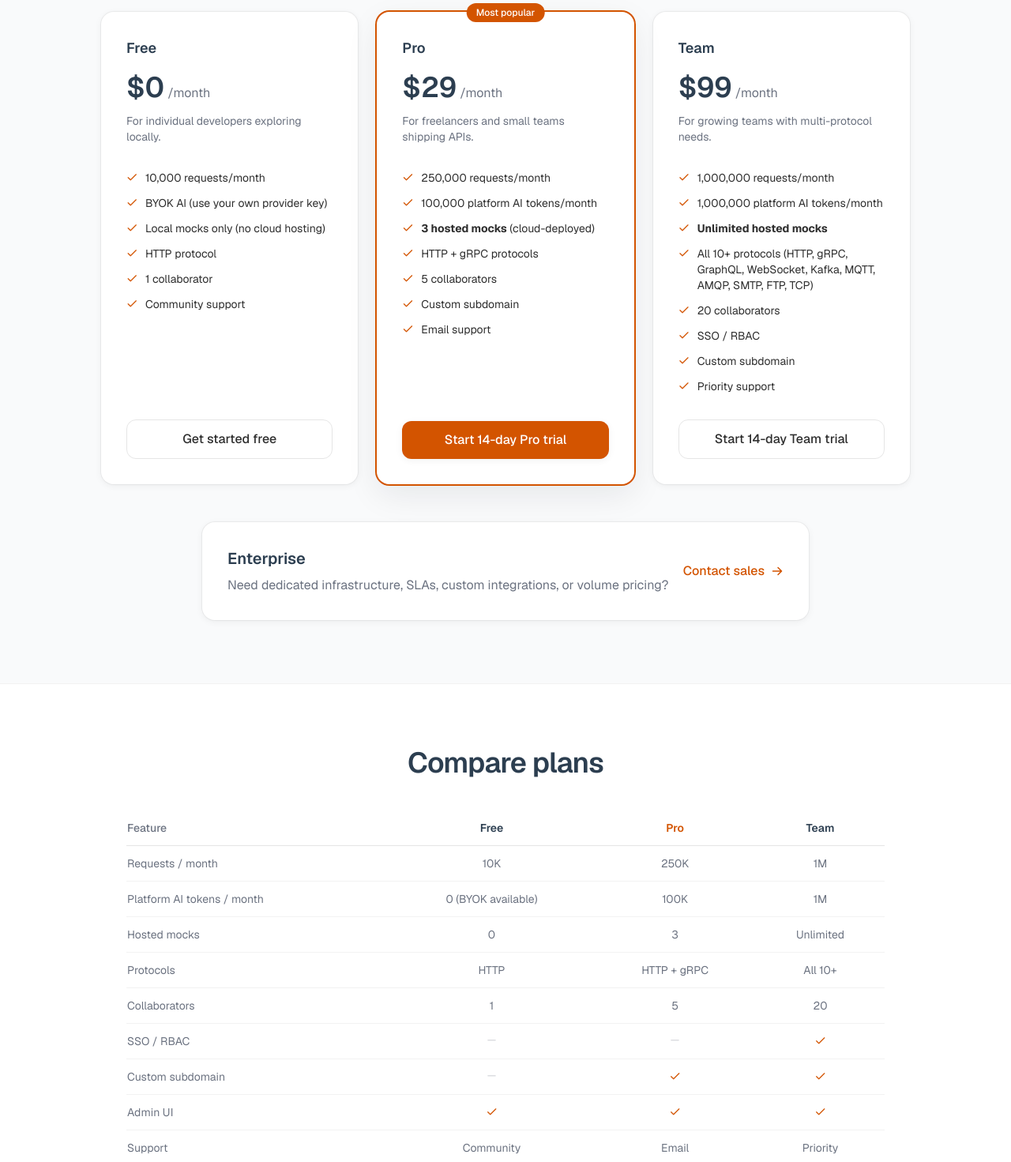
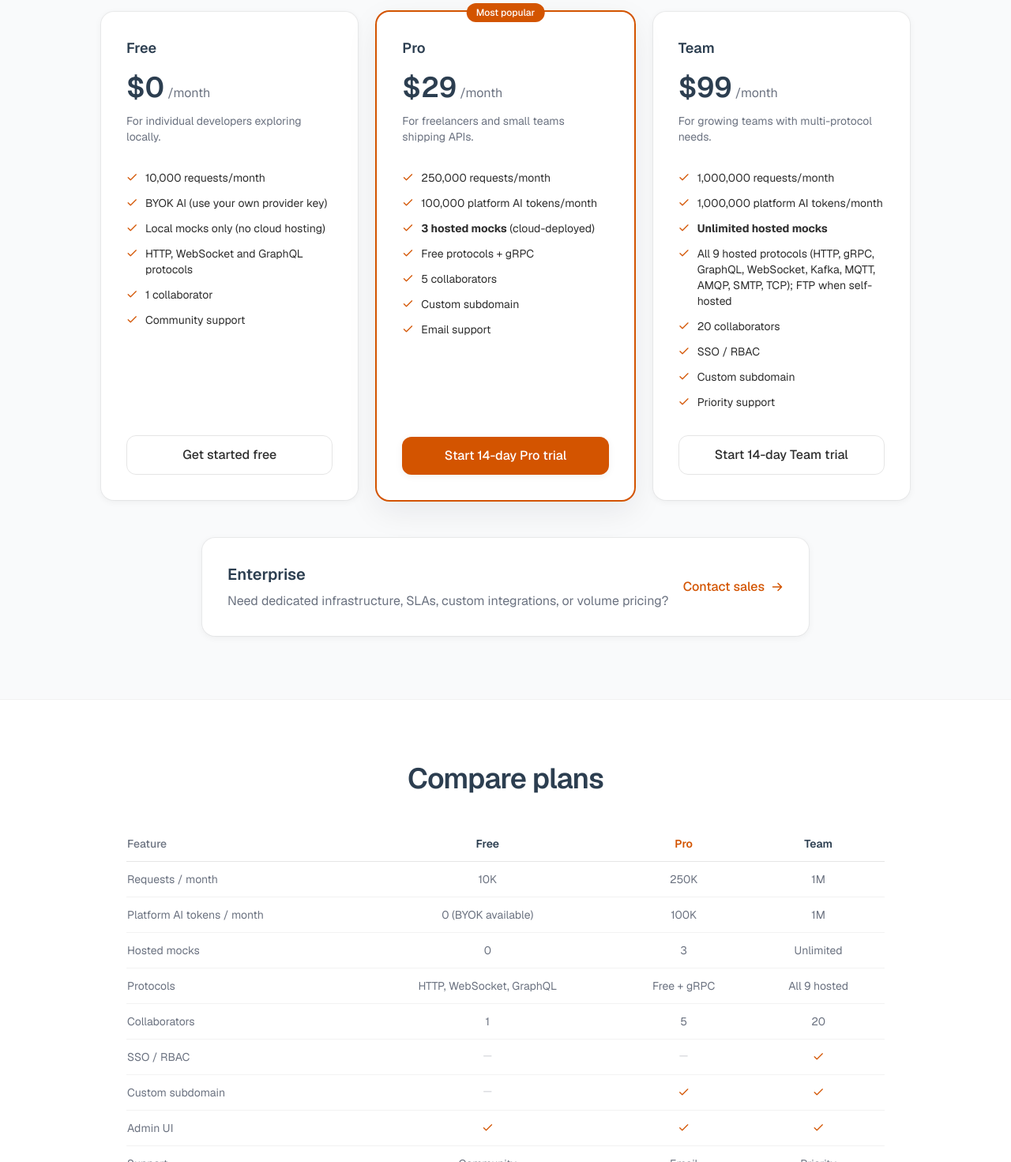
Before and after one commit to SaaSy-Solutions/mockforge.dev, a website: page pricing.html in a window 1280 px wide. Shown: the part 303-1774 px from the top of the page at 79% size. Drawn offline with nearby package versions, Linux system fonts and the light colour scheme.

Commit message:
Fix site overclaims: fidelity panel shipped, protocol count, hosted protocols (#48)
* Fix site overclaims: fidelity panel shipped, 10 protocols, hosted protocol list

* fix(site): correct per-plan protocols and describe MFA as TOTP

```diff
--- a/pricing.html
+++ b/pricing.html
@@ -208,7 +208,7 @@
               <li class="flex items-start gap-2.5"><i class="ph-bold ph-check text-brand-orange mt-0.5"></i><span>10,000 requests/month</span></li>
               <li class="flex items-start gap-2.5"><i class="ph-bold ph-check text-brand-orange mt-0.5"></i><span>BYOK AI (use your own provider key)</span></li>
               <li class="flex items-start gap-2.5"><i class="ph-bold ph-check text-brand-orange mt-0.5"></i><span>Local mocks only (no cloud hosting)</span></li>
-              <li class="flex items-start gap-2.5"><i class="ph-bold ph-check text-brand-orange mt-0.5"></i><span>HTTP protocol</span></li>
+              <li class="flex items-start gap-2.5"><i class="ph-bold ph-check text-brand-orange mt-0.5"></i><span>HTTP, WebSocket and GraphQL protocols</span></li>
               <li class="flex items-start gap-2.5"><i class="ph-bold ph-check text-brand-orange mt-0.5"></i><span>1 collaborator</span></li>
               <li class="flex items-start gap-2.5"><i class="ph-bold ph-check text-brand-orange mt-0.5"></i><span>Community support</span></li>
             </ul>
@@ -234,7 +234,7 @@
               <li class="flex items-start gap-2.5"><i class="ph-bold ph-check text-brand-orange mt-0.5"></i><span>250,000 requests/month</span></li>
               <li class="flex items-start gap-2.5"><i class="ph-bold ph-check text-brand-orange mt-0.5"></i><span>100,000 platform AI tokens/month</span></li>
               <li class="flex items-start gap-2.5"><i class="ph-bold ph-check text-brand-orange mt-0.5"></i><span><strong>3 hosted mocks</strong> (cloud-deployed)</span></li>
-              <li class="flex items-start gap-2.5"><i class="ph-bold ph-check text-brand-orange mt-0.5"></i><span>HTTP + gRPC protocols</span></li>
+              <li class="flex items-start gap-2.5"><i class="ph-bold ph-check text-brand-orange mt-0.5"></i><span>Free protocols + gRPC</span></li>
               <li class="flex items-start gap-2.5"><i class="ph-bold ph-check text-brand-orange mt-0.5"></i><span>5 collaborators</span></li>
               <li class="flex items-start gap-2.5"><i class="ph-bold ph-check text-brand-orange mt-0.5"></i><span>Custom subdomain</span></li>
               <li class="flex items-start gap-2.5"><i class="ph-bold ph-check text-brand-orange mt-0.5"></i><span>Email support</span></li>
@@ -258,7 +258,7 @@
               <li class="flex items-start gap-2.5"><i class="ph-bold ph-check text-brand-orange mt-0.5"></i><span>1,000,000 requests/month</span></li>
               <li class="flex items-start gap-2.5"><i class="ph-bold ph-check text-brand-orange mt-0.5"></i><span>1,000,000 platform AI tokens/month</span></li>
               <li class="flex items-start gap-2.5"><i class="ph-bold ph-check text-brand-orange mt-0.5"></i><span><strong>Unlimited hosted mocks</strong></span></li>
-              <li class="flex items-start gap-2.5"><i class="ph-bold ph-check text-brand-orange mt-0.5"></i><span>All 10+ protocols (HTTP, gRPC, GraphQL, WebSocket, Kafka, MQTT, AMQP, SMTP, FTP, TCP)</span></li>
+              <li class="flex items-start gap-2.5"><i class="ph-bold ph-check text-brand-orange mt-0.5"></i><span>All 9 hosted protocols (HTTP, gRPC, GraphQL, WebSocket, Kafka, MQTT, AMQP, SMTP, TCP); FTP when self-hosted</span></li>
               <li class="flex items-start gap-2.5"><i class="ph-bold ph-check text-brand-orange mt-0.5"></i><span>20 collaborators</span></li>
               <li class="flex items-start gap-2.5"><i class="ph-bold ph-check text-brand-orange mt-0.5"></i><span>SSO / RBAC</span></li>
               <li class="flex items-start gap-2.5"><i class="ph-bold ph-check text-brand-orange mt-0.5"></i><span>Custom subdomain</span></li>
@@ -316,9 +316,9 @@
               </tr>
               <tr class="border-b border-black/5">
                 <td class="py-3 pr-4">Protocols</td>
-                <td class="text-center py-3 px-4">HTTP</td>
-                <td class="text-center py-3 px-4">HTTP + gRPC</td>
-                <td class="text-center py-3 px-4">All 10+</td>
+                <td class="text-center py-3 px-4">HTTP, WebSocket, GraphQL</td>
+                <td class="text-center py-3 px-4">Free + gRPC</td>
+                <td class="text-center py-3 px-4">All 9 hosted</td>
               </tr>
               <tr class="border-b border-black/5">
                 <td class="py-3 pr-4">Collaborators</td>
```
Also changed, not shown: index.html (+3 -3 lines), src/pages/index.html (+3 -3 lines), src/pages/pricing.html (+6 -6 lines), src/pages/trust.html (+2 -2 lines), trust.html (+2 -2 lines).
